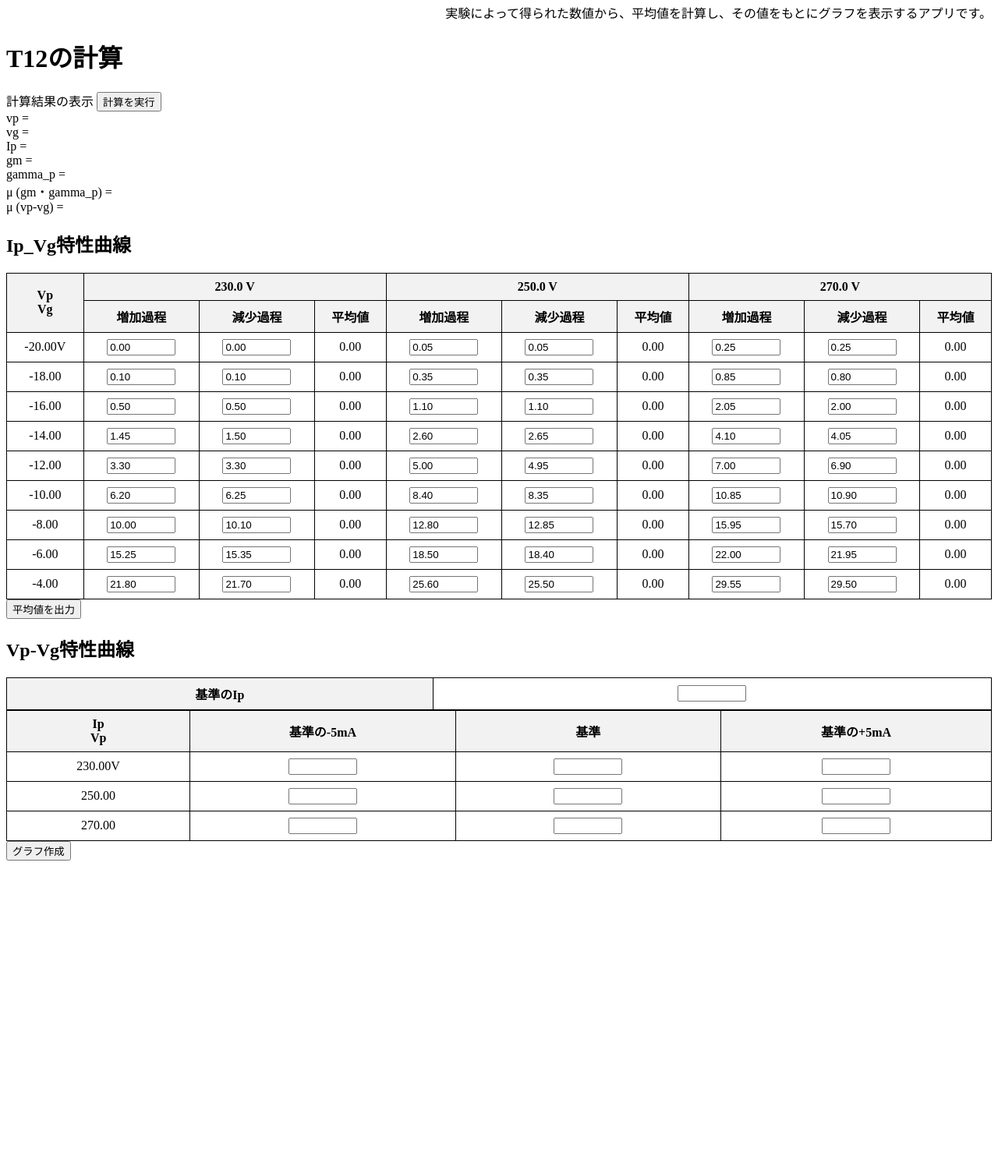
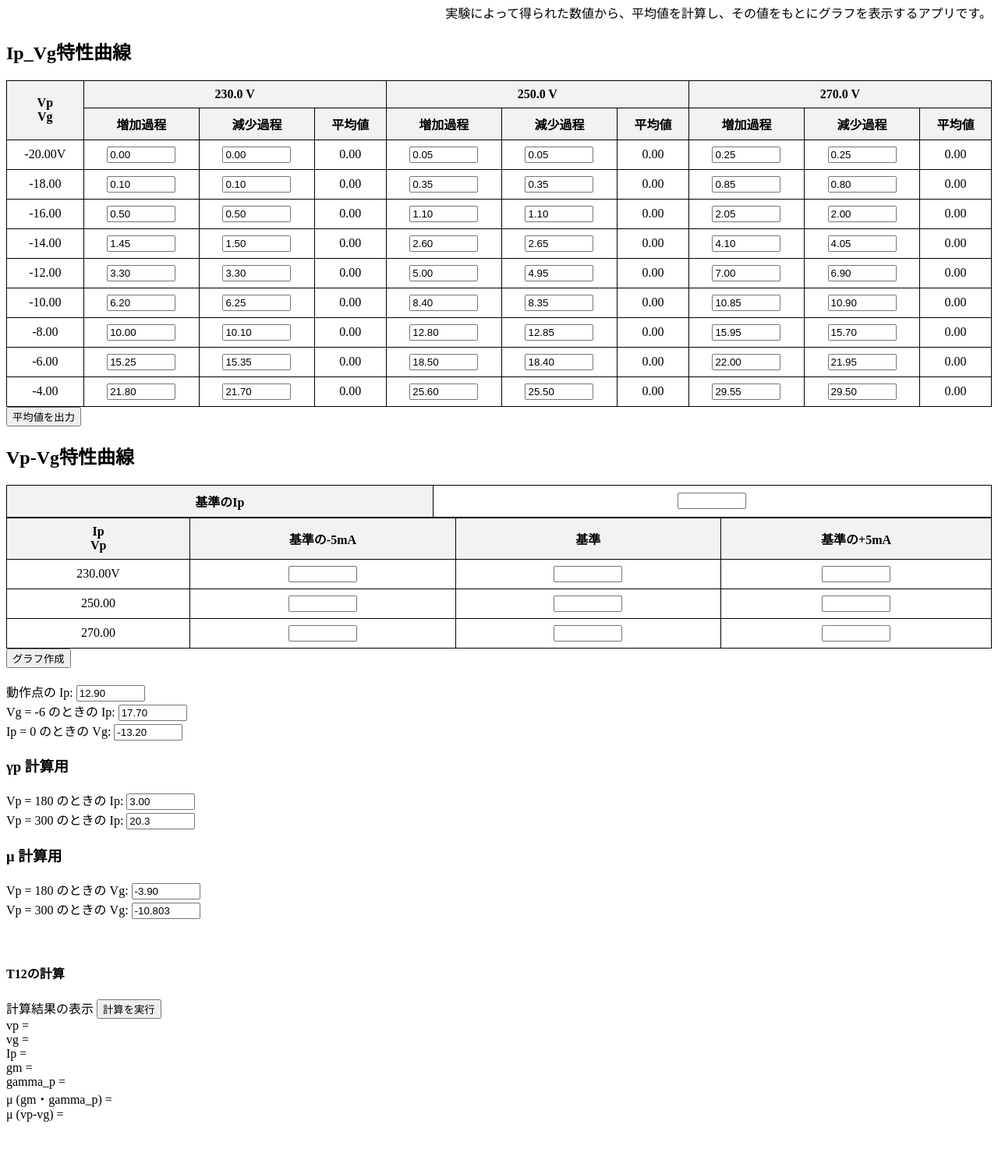
Before and after one commit to 2024AIT-OOP2-G04/physics_calculations, a Flask app: page / in a window 1280 px wide. Shown: the part 1892-3393 px from the top of the page at 78% size. Before the commit the page ends 2996 px from the top, so only its background shows below. Run offline with Flask 3, Linux system fonts and the light colour scheme.

Commit message:
計算完成です

```diff
--- a/static/calculations/calculations_a.js
+++ b/static/calculations/calculations_a.js
@@ -69,6 +69,20 @@ const calculation_mu_data = {
 
 // 計算を実行
 function performCalculations() {
+    console.error(parseFloat(document.getElementById('ip_default').value));
+
+    //gmの計算
+    calculation_gm_data.calculation_gm.ip_default = parseFloat(document.getElementById('ip_default').value);
+    calculation_gm_data.calculation_gm.vg_minus6_ip = parseFloat(document.getElementById('vg_minus6_ip').value);
+    calculation_gm_data.calculation_gm.ip_0_vg = parseFloat(document.getElementById('ip_0_vg').value);
+    //gamm_pの計算
+    calculation_gamma_p_data.calculation_gamma_p.vp_180_ip = parseFloat(document.getElementById('vp_180_ip').value);
+    calculation_gamma_p_data.calculation_gamma_p.vp_300_ip = parseFloat(document.getElementById('vp_300_ip').value);
+    //muの計算
+    calculation_mu_data.calculation_mu.vp_180_vg = parseFloat(document.getElementById('vp_180_vg').value);
+    calculation_mu_data.calculation_mu.vp_300_vg = parseFloat(document.getElementById('vp_300_vg').value);
+
+
     const gm = calculate_gm(calculation_gm_data);
     const gamma_p = calculate_gamma_p(calculation_gamma_p_data);
     const mu = calculate_mu(gm, gamma_p);
@@ -76,10 +90,50 @@ function performCalculations() {
 
     // 結果をHTMLに表示
     document.getElementById('result-vp').textContent = 'vp = 250.0 V';
-    document.getElementById('result-vg').textContent = 'vg = -8.00 V';
-    document.getElementById('result-ip').textContent = 'Ip = ' + calculation_gm_data.calculation_gm.ip_default.toFixed(2) + ' mA';
-    document.getElementById('result-gm').textContent = 'gm = ' + gm.toFixed(6) + ' Ω⁻¹';
-    document.getElementById('result-gamma-p').textContent = 'gamma_p = ' + gamma_p.toFixed(2) + ' Ω';
-    document.getElementById('result-mu').textContent = 'μ (gm・gamma_p) = ' + mu.toFixed(2);
-    document.getElementById('result-myu').textContent = 'μ (vp-vg) = ' + myu.toFixed(2);
+document.getElementById('result-vg').textContent = 'vg = -8.00 V';
+document.getElementById('result-ip').textContent =
+    'Ip = ' + calculation_gm_data.calculation_gm.ip_default.toFixed(2) + ' mA';
+
+// gm の分数表記
+document.getElementById('result-gm').innerHTML =
+    `<br>gm = <div style="display: inline-block; text-align: center;">
+        <div>${calculation_gm_data.calculation_gm.vg_minus6_ip} × 10<sup>-3</sup> A</div>
+        <div style="border-top: 1px solid black;">( 13.20 - 6.00 ) V</div>
+    </div> = ${gm.toFixed(6)} Ω⁻¹`;
+
+// γp の分数表記
+document.getElementById('result-gamma-p').innerHTML =
+    `<br>γp = <div style="display: inline-block; text-align: center;">
+        <div>(300 - 180) V</div>
+        <div style="border-top: 1px solid black;">
+            ${'( '+calculation_gamma_p_data.calculation_gamma_p.vp_300_ip} -
+            ${calculation_gamma_p_data.calculation_gamma_p.vp_180_ip+' )A'}
+        </div>
+    </div> = ${gamma_p.toFixed(2)} Ω`;
+
+// μ (gm × γp)
+document.getElementById('result-mu').innerHTML =
+    `<br>μ (gm × γp) = <div style="display: inline-block; text-align: center;">
+        <div>( ${gm.toFixed(6)} Ω⁻¹ )</div>
+        <div style="border-top: 1px solid black;">${gamma_p.toFixed(2)} Ω</div>
+    </div> = ${mu.toFixed(2)}`;
+
+// μ (vp-vg) の分数表記
+document.getElementById('result-myu').innerHTML =
+    `<br>μ (vp-vg) = <div style="display: inline-block; text-align: center;">
+        <div>(300 - 180) V</div>
+        <div style="border-top: 1px solid black;">
+            ${'('+Math.abs(calculation_mu_data.calculation_mu.vp_300_vg)} -
+            ${Math.abs(calculation_mu_data.calculation_mu.vp_180_vg)+')'}
+        </div>
+    </div> = ${myu.toFixed(2)}`;
+
+
+    //document.getElementById('result-vp').textContent = 'vp = 250.0 V';
+    //document.getElementById('result-vg').textContent = 'vg = -8.00 V';
+    //document.getElementById('result-ip').textContent = 'Ip = ' + calculation_gm_data.calculation_gm.ip_default.toFixed(2) + ' mA';
+    //document.getElementById('result-gm').textContent = 'gm = ' + calculation_gm_data.calculation_gm.vg_minus6_ip +'×10^-3A' + ' / ' + '(13.20 - 6.00)V = ' + gm.toFixed(6) + ' Ω⁻¹';
+    //document.getElementById('result-gamma-p').textContent  ='γp= (300 - 180)V  /  ' + '(' + calculation_gamma_p_data.calculation_gamma_p.vp_300_ip +' - ' + calculation_gamma_p_data.calculation_gamma_p.vp_180_ip +') = ' + 3.00 + gamma_p.toFixed(2) +  'Ω';
+    //document.getElementById('result-mu').textContent = 'μ (gm×γp) = ' +'( ' + gm.toFixed(6) + ' Ω⁻¹) × '+'('+ gamma_p.toFixed(2) +  'Ω )' + ' = '+ mu.toFixed(2);
+    //document.getElementById('result-myu').textContent = 'μ (vp-vg) = ' + '(300 - 180)V  /  ( ' + calculation_mu_data.calculation_mu.vp_300_vg +' - ' + calculation_mu_data.calculation_mu.vp_180_vg + ' ) ='+ myu.toFixed(2);
 }
--- a/templates/index.html
+++ b/templates/index.html
@@ -89,17 +89,6 @@
     <script src="/static/comment/comment.js"></script>
   </div>
   <div class="description">実験によって得られた数値から、平均値を計算し、その値をもとにグラフを表示するアプリです。</div>
-  <h1>T12の計算</h1>
-  計算結果の表示
-  <button onclick="performCalculations()">計算を実行</button>
-
-  <div class="result" id="result-vp">vp = </div>
-  <div class="result" id="result-vg">vg = </div>
-  <div class="result" id="result-ip">Ip = </div>
-  <div class="result" id="result-gm">gm = </div>
-  <div class="result" id="result-gamma-p">gamma_p = </div>
-  <div class="result" id="result-mu">μ (gm・gamma_p) = </div>
-  <div class="result" id="result-myu">μ (vp-vg) = </div>
 
   <h2>Ip_Vg特性曲線</h2>
   <form onsubmit="handleSubmit(event)">
@@ -282,6 +271,53 @@
       </table>
       <button type="button" id="input_button">グラフ作成</button>
   </form>
+
+  <div>
+    <br>
+    <label for="ip_default">動作点の Ip:</label>
+  <input type="number" id="ip_default" step="0.01" class="vg_minus5" value=12.90>
+  <br>
+  <label for="ivg_minus6_ip">Vg = -6 のときの Ip:</label>
+  <input type="number" id="vg_minus6_ip" step="0.01" class="vg_minus5" value=17.70>
+  <br>
+  <label for="ip_0_vg">Ip = 0 のときの Vg:</label>
+  <input type="number" id="ip_0_vg" step="0.01" class="vg_minus5" value=-13.20>
+</div>
+
+<div>
+  <h3>γp 計算用</h3>
+  <label for="vp_180_ip">Vp = 180 のときの Ip:</label>
+  <input type="number" id="vp_180_ip" step="0.01" class="vg_minus5" value=3.00>
+  <br>
+  <label for="vp_300_ip">Vp = 300 のときの Ip:</label>
+  <input type="number" id="vp_300_ip" step="0.01" class="vg_minus5" value=20.3>
+</div>
+
+<div>
+  <h3>μ 計算用</h3>
+  <label for="vp_180_vg">Vp = 180 のときの Vg:</label>
+  <input type="number" id="vp_180_vg" step="0.01" class="vg_minus5" value=-3.90>
+  <br>
+  <label for="vp_300_vg">Vp = 300 のときの Vg:</label>
+  <input type="number" id="vp_300_vg" step="0.01" class="vg_minus5" value=-10.803>
+  <br><br><br>
+</div>
+
+
+<h4>T12の計算</h4>
+  計算結果の表示
+  <button onclick="performCalculations()">計算を実行</button>
+
+  <div class="result" id="result-vp">vp = </div>
+  <div class="result" id="result-vg">vg = </div>
+  <div class="result" id="result-ip">Ip = </div>
+  <div class="result" id="result-gm">gm = </div>
+  <div class="result" id="result-gamma-p">gamma_p = </div>
+  <div class="result" id="result-mu">μ (gm・gamma_p) = </div>
+  <div class="result" id="result-myu">μ (vp-vg) = </div>
+  <br>  <br>  <br>
+
+
   <div class="muranaka_message" id="muranaka_message">saa</div>
   <script src="/static/comment/comment.js"></script>
 </body>
```
